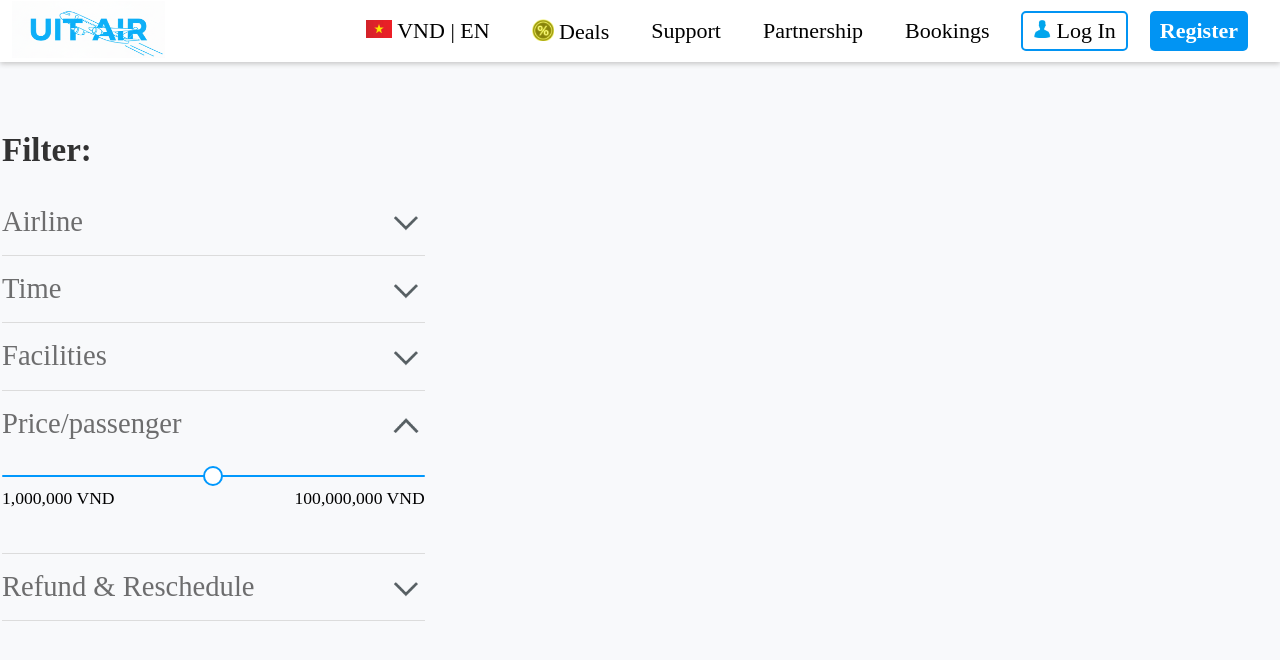
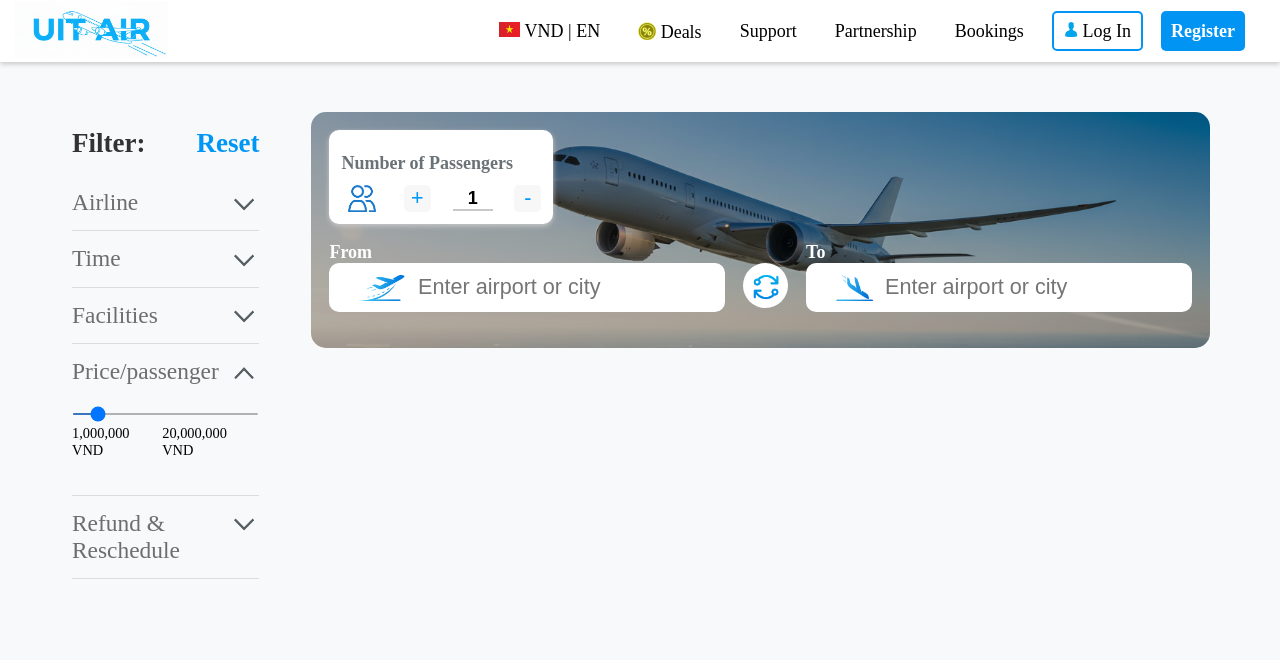
Before and after one commit to DCCuongg/AirBook, a plain HTML site: page index.html in a window 1280 px wide. Both pictures are taken after a click on the heading "Price/passenger". Drawn offline with Linux system fonts and the light colour scheme.

Commit message:
search box

```diff
--- a/css/styles.css
+++ b/css/styles.css
@@ -5,7 +5,7 @@
 }
 
 html {
-  font-size: 22px;
+  font-size: 18px;
   font-weight: 540;
   background-color: rgb(248, 249, 251);
 }
@@ -41,7 +41,7 @@ header {
   display: flex;
   justify-content: space-between;
   padding: 1px 12px;
-  max-width: 1500px;
+  max-width: 1250px;
   min-width: max-content;
   margin: 0 auto;
 }
@@ -101,8 +101,10 @@ header {
 .content-box {
   display: grid;
   grid-template-columns: 1fr 2fr;
-  max-width: 1400px;
+  max-width: 1140px;
   margin: 50px auto;
+  padding: 0 20px;
+  gap: 50px;
 }
 
 .left-content {
@@ -120,9 +122,19 @@ h4 {
   margin: 0.6em 0;
 }
 
+.filter-title {
+  display: flex;
+  justify-content: space-between;
+}
+
+.filter-title #title-reset {
+  color: rgb(0, 150, 245);
+}
+
 .filter {
   display: flex;
   flex-direction: column;
+  user-select: none;
 }
 
 .filter>div {
@@ -201,19 +213,19 @@ details>div {
 
 .filter-time .list-selection {
   display: grid;
-  grid-template-columns: repeat(auto-fit, minmax(200px, 1fr));
+  grid-template-columns: repeat(auto-fit, minmax(170px, 1fr));
   gap: 0.5rem 1rem;
   place-items: center;
 }
 
 .checkbox-title {
-  width: 180px;
-  height: 60px;
+  width: 160px;
+  height: auto;
   border-radius: 5px;
   user-select: none;
   font-size: 0.8rem;
   border: 1px solid rgb(109, 191, 184);
-  padding: 12px 0 0 0;
+  padding: 1em 0 1em 0;
 }
 
 .checkbox-title>* {
@@ -228,27 +240,9 @@ details>div {
 }
 
 .slider input {
-  -webkit-appearance: none;
-  background: #0198fd;
-  border-radius: 3px;
-  outline: none;
+  /* -webkit-appearance: none; */
   height: 2px;
   width: 100%;
-}
-
-.slider input::-webkit-slider-thumb {
-  -webkit-appearance: none;
-  /* reset */
-  width: 20px;
-  height: 20px;
-  border-radius: 50%;
-  background: #fff;
-  /* màu trắng */
-  border: 2px solid #0198fd;
-  /* viền xanh */
-  cursor: pointer;
-  /* box-shadow: 0 0 2px rgba(0, 0, 0, 0.5);
-  transition: background 0.3s; */
 }
 
 .slider-values {
@@ -271,3 +265,171 @@ details>div {
   margin: 0;
   padding: 0;
 }
+
+
+/* Search box................................. */
+/* .right-content * {
+  border: 1px solid rgb(220, 220, 220);
+} */
+.search-box {
+  background-image:
+    linear-gradient(rgba(0, 0, 0, 0.3), rgba(0, 0, 0, 0.3)),
+    /* lớp tối */
+    url('../images/plane-picture.png');
+  background-repeat: no-repeat;
+  background-size: cover;
+  border-radius: 15px;
+  padding: 1rem;
+}
+
+.select-number {
+  background-color: white;
+  width: 200px;
+  padding: 12px;
+  border-radius: 10px;
+  box-shadow: 0 2px 5px rgb(200, 200, 200);
+}
+
+.select-number>div {
+  display: flex;
+  justify-content: space-between;
+  align-items: center;
+}
+
+.select-number .icon {
+  display: block;
+  width: auto;
+  height: 1.5rem;
+  padding: 0;
+  margin: 0;
+
+}
+
+.select-number button {
+  width: 1.5rem;
+  height: 1.5rem;
+  font-size: 1.2rem;
+  text-align: center;
+  color: rgb(1, 152, 253);
+  border: none;
+  border-radius: 5px;
+  background-color: rgba(228, 228, 228, 0.3);
+  cursor: pointer;
+  transition: all 0.1s ease;
+}
+
+.select-number button:active {
+  transform: translateY(2px);
+  background-color: rgba(1, 152, 253, 0.2);
+  color: rgb(1, 102, 200);
+}
+
+.select-number h4 {
+  color: rgb(107, 114, 119);
+}
+
+.select-number input[type="number"] {
+  -moz-appearance: textfield;
+  width: 4ch;
+  height: auto;
+  outline: none;
+  border: 0;
+  background-color: transparent;
+  box-shadow: 0 2px 0px rgb(200, 200, 200);
+  font-size: 1rem;
+  text-align: center;
+  font-weight: 600;
+}
+
+.select-number input[type="number"]::-webkit-inner-spin-button,
+.select-number input[type="number"]::-webkit-outer-spin-button {
+  -webkit-appearance: none;
+  margin: 0;
+}
+
+/* select-airport */
+.select-airport {
+  position: relative;
+  display: flex;
+  color: white;
+  font-weight: bold;
+  margin: 1rem 0;
+  font-size: 1rem;
+  gap: 1rem;
+}
+
+.airport-input {
+  position: relative;
+}
+
+.airport-input-icon {
+  display: flex;
+  background-color: white;
+  border-radius: 10px;
+  border: 2px solid rgb(255, 255, 255);
+  font-size: 1.5rem;
+  padding: 0.5rem 1rem;
+}
+
+.airport-input-icon input {
+  font-size: 1.2rem;
+  border: none;
+  outline: none;
+  color: black;
+}
+
+.airport-input-icon img {
+  height: 1.5rem;
+}
+
+.switch-button {
+  background-color: white;
+  width: 2rem;
+  height: 2rem;
+  border-radius: 50%;
+  padding: 0.25rem;
+  position: relative;
+  top: 1.2rem;
+}
+
+.switch-button img {
+  width: 100%;
+  height: auto;
+}
+
+.airport-container {
+  display: none;
+  margin: 5px 0;
+  position: absolute;
+  width: 100%;
+  border-radius: 10px;
+  background-color: white;
+  border: 1px solid rgb(200, 200, 200);
+  color: rgb(108, 114, 116);
+  padding: 8px 16px;
+  box-sizing: border-box;
+}
+
+.airport-container>p {
+  margin: 0.5rem 0;
+}
+
+.airport-item {
+  display: flex;
+}
+
+.airport-item img {
+  height: 1rem;
+  padding: 10px;
+
+}
+
+.airport-item h4 {
+  margin: 0;
+  color: #000;
+}
+
+.airport-item p {
+  font-size: 0.8rem;
+  font-weight: 400;
+}
--- a/index.html
+++ b/index.html
@@ -40,7 +40,10 @@
   <main>
     <div class="content-box">
       <div class="left-content">
-        <h2>Filter:</h2>
+        <div class="filter-title">
+          <h2>Filter:</h2>
+          <h2 id="title-reset">Reset</h2>
+        </div>
         <div class="filter">
 
           <div class="filter-airline">
@@ -142,7 +145,7 @@
               <div class="filter-flight-duration">
                 <h4>Flight-duration(0-34h)</h4>
                 <div class="slider">
-                  <input type="range">
+                  <input type="range" min="0" max="34" step="1" value="1">
                   <div class="slider-values">
                     <div>0h</div>
                     <div>34h</div>
@@ -213,10 +216,10 @@
                 </h3>
               </summary>
               <div class="slider">
-                <input type="range">
+                <input type="range" min="1000000" max="20000000" step="1000000" value="3000000">
                 <div class="slider-values">
                   <div>1,000,000 VND</div>
-                  <div>100,000,000 VND</div>
+                  <div>20,000,000 VND</div>
                 </div>
               </div>
             </details>
@@ -254,16 +257,57 @@
       <div class="right-content">
         <div class="check-box">
           <div class="search-box">
+            <div class="select-number">
+              <h4>Number of Passengers</h4>
+              <div>
+                <img src="./images/passenger.png" alt="icon" class="icon">
+                <button onclick="this.nextElementSibling.value=parseInt(this.nextElementSibling.value)+1">+</button>
+                <input type="number" min="1" value="1">
+                <button
+                  onclick="this.previousElementSibling.value=Math.max(1, parseInt(this.previousElementSibling.value)-1)">-</button>
+              </div>
+            </div>
+            <div class="select-airport">
+              <div class="airport-input">
+                <p>From</p>
+                <div class="airport-input-icon">
+                  <img src="./images/plane-up.png" alt="plane-up" class="icon">
+                  <input type="text" placeholder="Enter airport or city">
+                </div>
+                <div class="airport-container">
+                  <p>Popular Cities or Airports</p>
+                  <div class="airports-list">
+                    <div class="airport-item">
+                      <img src="./images/plane.png" alt="plane" class="icon">
+                      <div>
+                        <h4>Tan Son Nhat International Airport</h4>
+                        <p>SGN - Ho Chi Minh City, Vietnam</p>
+                      </div>
+                    </div>
+                  </div>
+                </div>
+              </div>
+              <div class="switch-button">
+                <img src="./images/switch.png" alt="switch">
+              </div>
+              <div class="airport-input">
+                <p>To</p>
+                <div class="airport-input-icon">
+                  <img src="./images/plane-down.png" alt="plane-down" class="icon">
+                  <input type="text" placeholder="Enter airport or city">
+                </div>
+                <div class="airport-container"></div>
+              </div>
+            </div>
+            <div class="select-flight">
 
-          </div>
-          <div class="select-day">
-
+            </div>
           </div>
         </div>
       </div>
-    </div>
   </main>
   <footer></footer>
+  <script src="./js/main.js"></script>
 </body>
 
 </html>
--- /dev/null
+++ b/js/main.js
@@ -0,0 +1,10 @@
+const inputs = document.querySelectorAll('.select-number input[type="number"]');
+
+inputs.forEach(input => {
+  input.addEventListener('wheel', function (e) {
+    e.preventDefault();           // chặn scroll trang
+    const delta = Math.sign(e.deltaY); // +1 hoặc -1
+    const min = parseInt(this.min) || 0;
+    this.value = Math.max(min, parseInt(this.value) - delta);
+  });
+});
```
Also changed, not shown: images/passenger.png (added), images/plane-down.png (added), images/plane-picture.png (added), images/plane-up.png (added), images/plane.png (added), images/switch.png (added).
